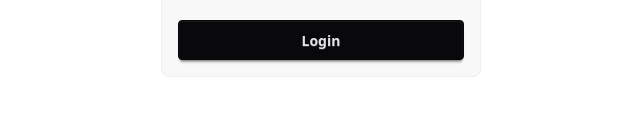
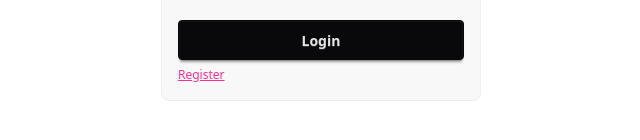
Before and after one commit to TheNefelin/auth-frontend-angular, an Angular app: page / in a window 1280 px wide. Shown: the part 342-482 px from the top of the page, without its empty margins (319-959 px from the left). Built offline with nearby package versions, Linux system fonts and the light colour scheme.

Commit message:
feat: register url

```diff
--- a/src/app/features/auth/components/auth-login-component/auth-login-component.html
+++ b/src/app/features/auth/components/auth-login-component/auth-login-component.html
@@ -21,4 +21,6 @@
       Login
     }
   </button>
+
+  <a class="link link-secondary">Register</a>
 </fieldset>
```
